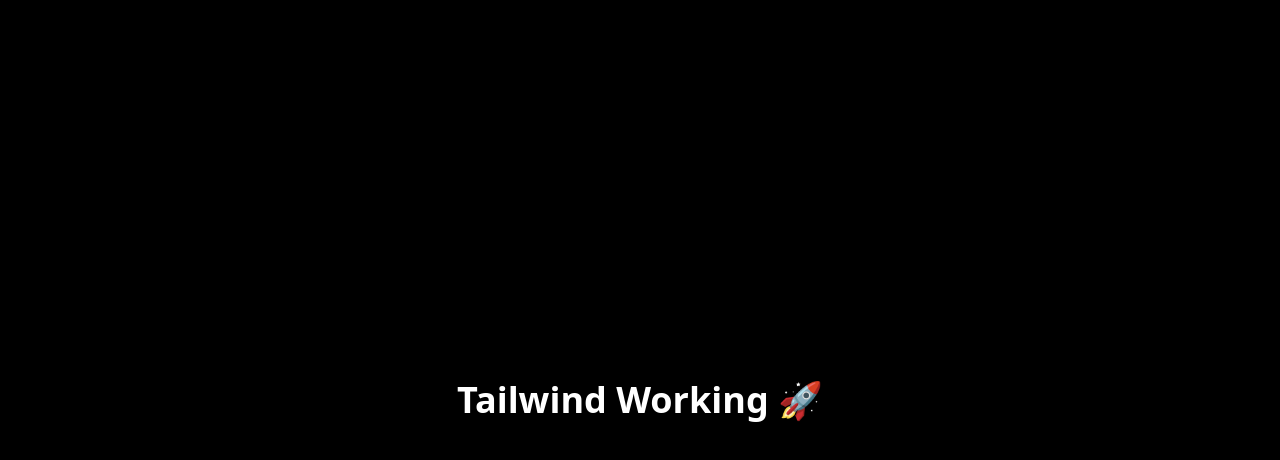
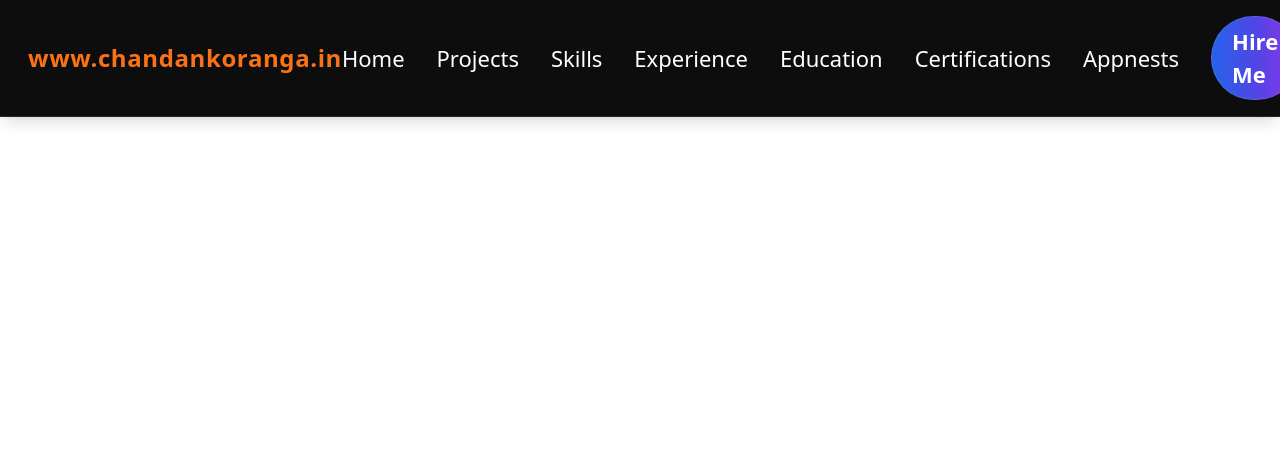
Before and after one commit to chandankoranga02/Portfolio-website, a React app in the folder Frontend/: page / in a window 1280 px wide. Shown: the top 460 px of the page. Built offline with nearby package versions, Linux system fonts and the light colour scheme; the HTML template or start-up script is replaced by a standard one.

Commit message:
Navbar component created

```diff
--- a/Frontend/src/App.jsx
+++ b/Frontend/src/App.jsx
@@ -3,12 +3,15 @@ import reactLogo from './assets/react.svg'
 import viteLogo from './assets/vite.svg'
 import heroImg from './assets/hero.png'
 import './App.css'
+import Navbar from './components/navbar'
+import Hero from './components/hero'
 
 function App() {
   return (
-    <div className="h-screen flex items-center justify-center bg-black text-white">
-      <h1 className="text-4xl font-bold">Tailwind Working 🚀</h1>
-    </div>
+    <>
+   <Navbar/>
+   <Hero/>
+</>
   );
 }
 
--- /dev/null
+++ b/Frontend/src/components/hero.jsx
@@ -0,0 +1,11 @@
+import React from 'react'
+
+export default function Hero() {
+  return (
+    <>
+
+
+
+    </>
+  )
+}
--- /dev/null
+++ b/Frontend/src/components/navbar.jsx
@@ -0,0 +1,55 @@
+import React from 'react'
+
+export default function Navbar() {
+    return (
+        <>
+
+<div className="sticky top-0 z-50 w-full px-4 sm:px-6 lg:px-7 py-4 bg-black/95 backdrop-blur-xl border-b border-white/10 text-white shadow-lg">
+
+    <div className="flex justify-between items-center">
+
+        {/* Logo */}
+        <div>
+            <h2 className="text-lg sm:text-xl lg:text-2xl font-bold text-orange-500 tracking-wide cursor-pointer hover:text-blue-400 transition-all duration-300">
+                www.chandankoranga.in
+            </h2>
+        </div>
+
+        {/* Desktop + Tablet Menu */}
+        <div className="hidden md:flex items-center gap-5 lg:gap-8 text-[16px] lg:text-[22px] font-medium">
+
+            <a className="hover:text-blue-400 transition-all duration-300" href="#">Home</a>
+
+            <a className="hover:text-blue-400 transition-all duration-300" href="#">Projects</a>
+
+            <a className="hover:text-blue-400 transition-all duration-300" href="#">Skills</a>
+
+            <a className="hover:text-blue-400 transition-all duration-300" href="#">Experience</a>
+
+            <a className="hover:text-blue-400 transition-all duration-300" href="#">Education</a>
+
+            <a className="hover:text-blue-400 transition-all duration-300" href="#">Certifications</a>
+
+            <a className="hover:text-green-300 transition-all duration-300" href="#">Appnests</a>
+
+            <a
+                className="bg-gradient-to-r from-blue-600 via-indigo-600 to-purple-600 px-4 lg:px-5 py-2 rounded-full font-semibold shadow-lg hover:scale-105 hover:shadow-blue-500/30 transition-all duration-300 border border-white/10"
+                href="#"
+            >
+                Hire Me
+            </a>
+
+        </div>
+
+        {/* Mobile Menu Icon */}
+        <div className="md:hidden text-3xl cursor-pointer">
+            ☰
+        </div>
+
+    </div>
+
+</div>
+
+        </>
+    )
+}
```
